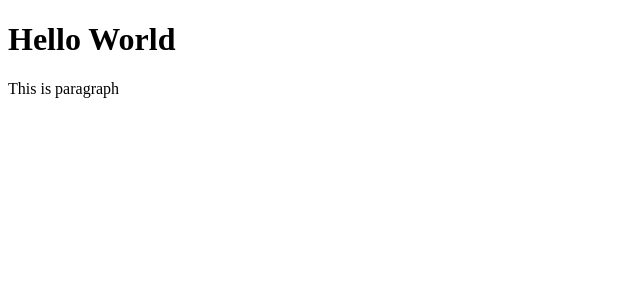
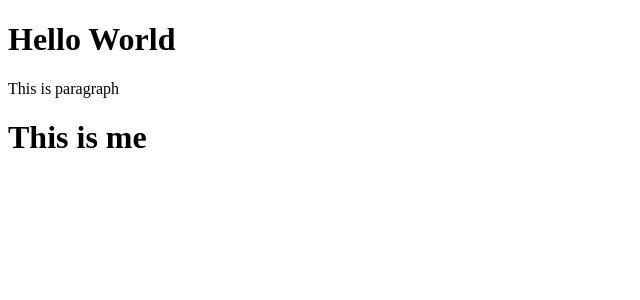
Before and after one commit to blsonalib/React_Demo, a React (Create React App) app: page / in a window 1280 px wide. Shown: the top 300 px of the page, without its empty margins (0-640 px from the left). Built offline with nearby package versions, Linux system fonts and the light colour scheme.

Commit message:
Changes and add Multiple element in render in the form of array if version is V16 above

```diff
--- a/src/index.js
+++ b/src/index.js
@@ -1,11 +1,12 @@
 import React from 'react';
 import ReactDOM from 'react-dom';
 // Render method wants only single element if want multiple element in render method the we can use div element
-// In render method we can use multiple element in the form of arrays
+// In render method we can use multiple element in the form of arrays if used above v16
 ReactDOM.render(
-  <div>
- <h1>Hello World</h1>
-  <p>This is paragraph </p>
-  </div>,
+//   <div>
+//  <h1>Hello World</h1>
+//   <p>This is paragraph </p>
+//   </div>
+[<h1>Hello World</h1>  ,<p>This is paragraph </p>, <h1>This is me</h1> ],
   document.getElementById('root')
 );
```
